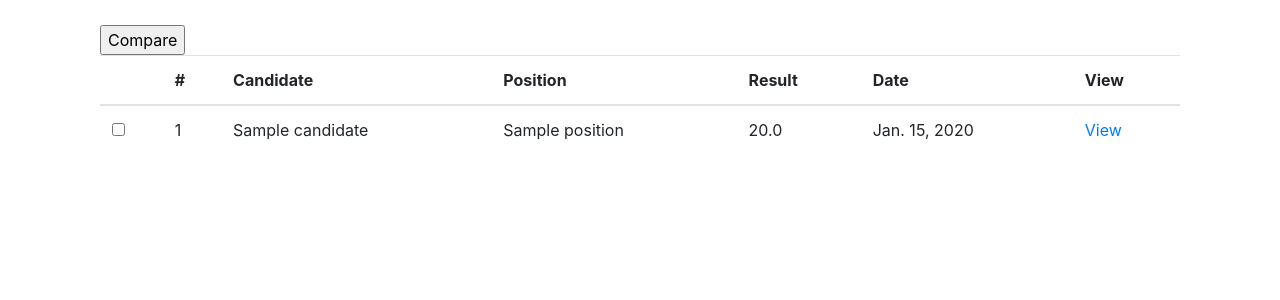
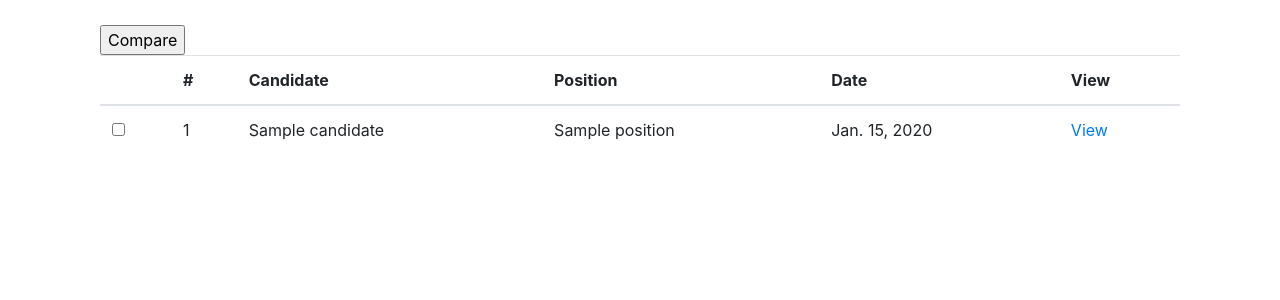
Before and after one commit to Lodek/interview, a Django app: page / in a window 1280 px wide. Shown: the part 56-356 px from the top of the page. Run offline with Django 3.2, Linux system fonts and the light colour scheme; tables that the repository leaves empty hold one stand-in row (values such as "Sample post"); some libraries are stand-ins or nearby versions.

Commit message:
removed result from list as it was heavy

```diff
--- a/viz/templates/viz/list.html
+++ b/viz/templates/viz/list.html
@@ -18,7 +18,6 @@
         <th scope="col">#</th>
         <th scope="col">Candidate</th>
         <th scope="col">Position</th>
-        <th scope="col">Result</th>
         <th scope="col">Date</th>
         <th scope="col">View</th>
       </tr>
@@ -30,7 +29,6 @@
         <td>{{interview.id}}</td>
         <td>{{interview.candidate}}</td>
         <td>{{interview.position}}</td>
-        <td>{{interview.result}}</td>
         <td>{{interview.date.date}}</td>
         <td><a href={% url 'viz:detail' interview.id %}>View</a></td>
       </tr>
```
